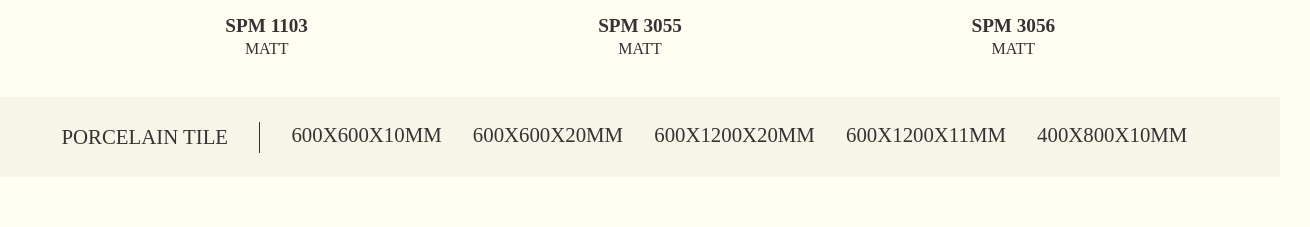
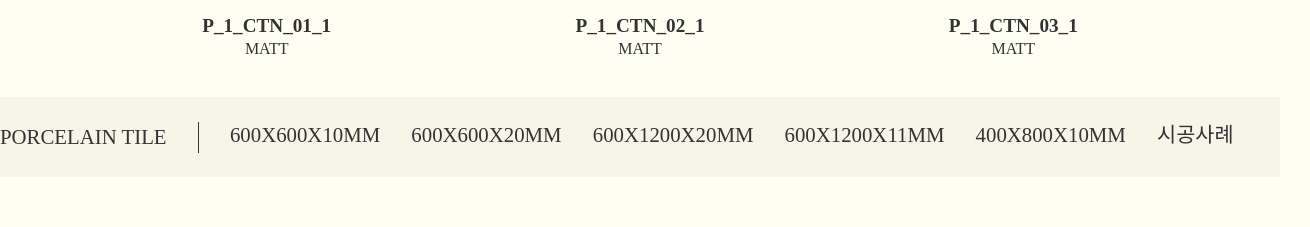
Before and after one commit to wecode-bootcamp-korea/47-1st-SujeongGwa-frontend, a React app: page /goods/category/1 in a window 1280 px wide. Shown: the part 573-800 px from the top of the page, 1310 px wide, since content can reach past the window. Built offline with nearby package versions, Linux system fonts and the light colour scheme; no server answers.

Commit message:
ADD : productList 기능 구현

```diff
--- a/public/data/rangkingData.json
+++ b/public/data/rangkingData.json
@@ -3,24 +3,24 @@
     "id": 1,
     "top": "TOP 1",
     "link": "/",
-    "img": "./images/p_1_1.jpeg",
-    "name": "SPM 1103",
+    "img": "https://raw.githubusercontent.com/Teachsue/Image_URL/main/P_1_CTN_01_1.jpg",
+    "name": "P_1_CTN_01_1",
     "type": "MATT"
   },
   {
     "id": 2,
     "top": "TOP 2",
     "link": "/",
-    "img": "./images/p_1_2.jpeg",
-    "name": "SPM 3055",
+    "img": "https://raw.githubusercontent.com/Teachsue/Image_URL/main/P_1_CTN_02_1.jpg",
+    "name": "P_1_CTN_02_1",
     "type": "MATT"
   },
   {
     "id": 3,
     "top": "TOP 3",
     "link": "/",
-    "img": "./images/p_1_3.jpeg",
-    "name": "SPM 3056",
+    "img": "https://raw.githubusercontent.com/Teachsue/Image_URL/main/P_1_CTN_03_1.jpg",
+    "name": "P_1_CTN_03_1",
     "type": "MATT"
   }
 ]
--- a/src/pages/ProductList/ProductList.js
+++ b/src/pages/ProductList/ProductList.js
@@ -5,6 +5,8 @@ import './ProductList.scss';
 const ProductList = () => {
   const [rangking, setRangking] = useState([]);
   const [productListData, setProductListData] = useState([]);
+  const [subCategoryData, setSubCategoryData] = useState([]);
+  const [categoryTitle, setCategoryTitle] = useState('');
 
   const { sub_category_id } = useParams();
   useEffect(() => {
@@ -21,6 +23,24 @@ const ProductList = () => {
       .then(data => {
         setProductListData(data.data);
       });
+  }, [sub_category_id]);
+
+  useEffect(() => {
+    let categoryData = [];
+    let title = '';
+    if (sub_category_id >= 1 && sub_category_id <= 5) {
+      categoryData = PORCELAIN_SUB_CATEGORY;
+      title = 'PORCELAIN';
+    } else if (sub_category_id >= 6 && sub_category_id <= 7) {
+      categoryData = WALL_SUB_CATEGORY;
+      title = 'WALL';
+    } else if (sub_category_id >= 8 && sub_category_id <= 9) {
+      categoryData = FLOOR_TILE_SUB_CATEGORY;
+      title = 'FLOOR';
+    }
+
+    setSubCategoryData(categoryData);
+    setCategoryTitle(title);
   }, [sub_category_id]);
 
   const surfaceType = [
@@ -43,10 +63,10 @@ const ProductList = () => {
           {rangking.map(rangking => (
             <li key={rangking.id}>
               <h2>{rangking.top}</h2>
-              <Link to={rangking.link}>
+              <Link to={`/goods/name/${rangking.name}`}>
                 <div className="imgBox">
                   <img src={rangking.img} alt={rangking.name} />
-                  <button type="sumbit">+ 장바구니 담기</button>
+                  <button type="sumbit">+ 상품 보기</button>
                 </div>
                 <p>{rangking.name}</p>
                 <span>{rangking.type}</span>
@@ -57,16 +77,19 @@ const ProductList = () => {
       </section>
       <section className="subCategory">
         <div className="container">
-          <h1>PORCELAIN TILE</h1>
+          <h1>{categoryTitle} TILE</h1>
           <span>|</span>
           <ul className="subCategoryBox">
-            {SUB_CATEGORY.map(rangking => (
-              <li key={rangking.id}>
-                <Link to={`/goods/category/${rangking.id}`}>
-                  {rangking.name}
+            {subCategoryData.map(subCategory => (
+              <li key={subCategory.id}>
+                <Link to={`/goods/category/${subCategory.id}`}>
+                  {subCategory.name}
                 </Link>
               </li>
             ))}
+            <li className="case">
+              <Link to="/">시공사례</Link>
+            </li>
           </ul>
         </div>
       </section>
@@ -75,10 +98,10 @@ const ProductList = () => {
           {productListData.length > 0 &&
             productListData.map(product => (
               <li key={product.id}>
-                <Link to="/">
+                <Link to={`/goods/name/${product.name}`}>
                   <div className="imgBox">
                     <img src={product.image_url} alt={product.name} />
-                    <button type="sumbit">+ 카트 담기</button>
+                    <button>+ 상품 보기</button>
                   </div>
                   <p>{product.name}</p>
                   <span>{findSurFace(product.surface_type_id)}</span>
@@ -94,7 +117,7 @@ const ProductList = () => {
 
 export default ProductList;
 
-const SUB_CATEGORY = [
+const PORCELAIN_SUB_CATEGORY = [
   { id: 1, name: '600X600X10MM' },
   { id: 2, name: '600X600X20MM' },
   { id: 3, name: '600X1200X20MM' },
@@ -102,3 +125,13 @@ const SUB_CATEGORY = [
   { id: 5, name: '400X800X10MM' },
   // { id: 6, name: '시공사례' },
 ];
+
+const WALL_SUB_CATEGORY = [
+  { id: 6, name: '300X600MM' },
+  { id: 7, name: '200X600MM' },
+];
+
+const FLOOR_TILE_SUB_CATEGORY = [
+  { id: 8, name: '300X300MM' },
+  { id: 9, name: '200X400MM' },
+];
--- a/src/pages/ProductList/ProductList.scss
+++ b/src/pages/ProductList/ProductList.scss
@@ -105,7 +105,7 @@
     .container {
       display: flex;
       align-items: center;
-      justify-content: center;
+      width: 63em;
       height: 100%;
       margin: 0 auto;
       font-size: 1.3em;
@@ -161,18 +161,20 @@
         flex-direction: column;
         align-items: center;
         margin-bottom: 2em;
+        width: 300px;
 
         a {
           text-decoration: none;
           color: #333;
           text-align: center;
+          width: 100%;
 
           .imgBox {
             position: relative;
 
             img {
               display: block;
-              max-width: 100%;
+              width: 100%;
             }
 
             button {
```
Also changed, not shown: src/components/Nav/Nav.js (+1 -10 lines).
